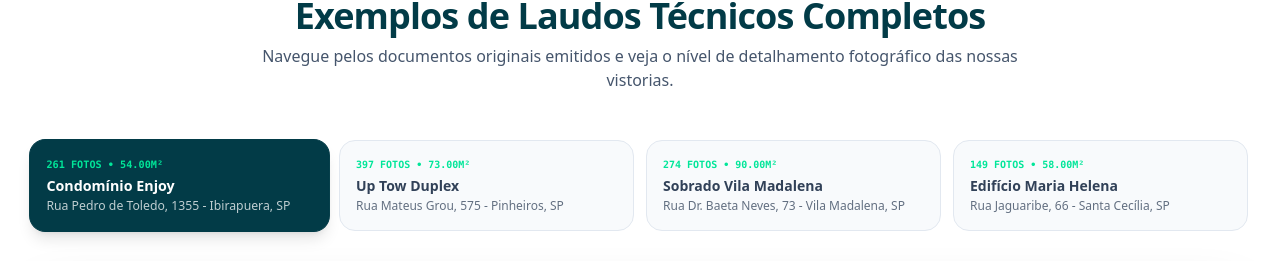
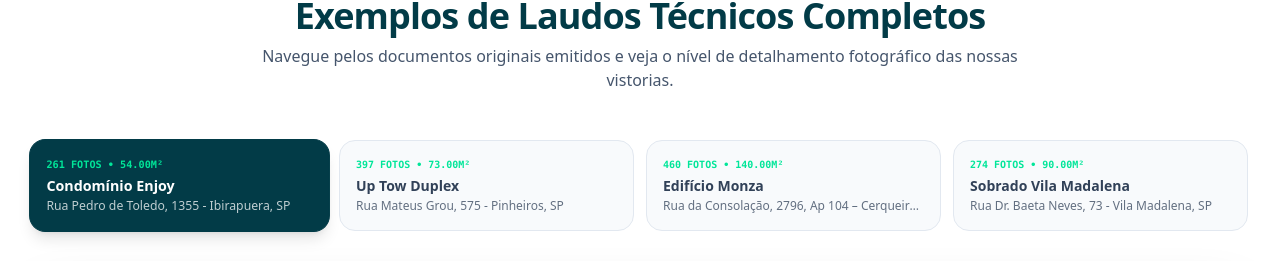
Before and after one commit to NickolasSantosCremasco/RealStateVistoryLandingPage, a Next.js app: page / in a window 1280 px wide. Shown: the part 2552-2813 px from the top of the page. Built offline with nearby package versions, Linux system fonts and the light colour scheme; no server answers.

Commit message:
UpdateOnePdf

```diff
--- a/components/reportsShowCase.tsx
+++ b/components/reportsShowCase.tsx
@@ -20,6 +20,14 @@ const laudos = [
     highlights: ['397 Fotos', 'Mobiliado', '73.00m²'],
   },
   {
+    id: 'monza',
+    title: 'Edifício Monza',
+    address: 'Rua da Consolação, 2796, Ap 104 – Cerqueira César – São Paulo/SP',
+    photos: 460,
+    file: '/laudos/vistoria-44-entrada-edificio-monza-pPfYO_cERHM9_x6Yv67x.pdf',
+    highlights: ['460 Fotos', 'Super mobiliado', '140.00m²'],
+  },
+  {
     id: 'vilamadalena',
     title: 'Sobrado Vila Madalena',
     address: 'Rua Dr. Baeta Neves, 73 - Vila Madalena, SP',
@@ -27,14 +35,7 @@ const laudos = [
     file: '/laudos/vistoria-21-entrada-sobrado-vila-madalena-UNfIq_O6iPm1_PM879LG.pdf',
     highlights: ['274 Fotos', 'Semi Mobiliado', '90.00m²'],
   },
-  {
-    id: 'mariahelena',
-    title: 'Edifício Maria Helena',
-    address: 'Rua Jaguaribe, 66 - Santa Cecília, SP',
-    photos: 149,
-    file: '/laudos/vistoria-22-entrada-edificio-maria-helena-7EYJc_R5s9PY_TS7btA5.pdf',
-    highlights: ['149 Fotos', 'Mobiliado', '58.00m²'],
-  },
+
 ];
 export default function ReportsShowcase() {
   const [activeReport, setActiveReport] = useState(laudos[0]);
```
Also changed, not shown: 2 other files (tests, documents, lock files or other folders).
